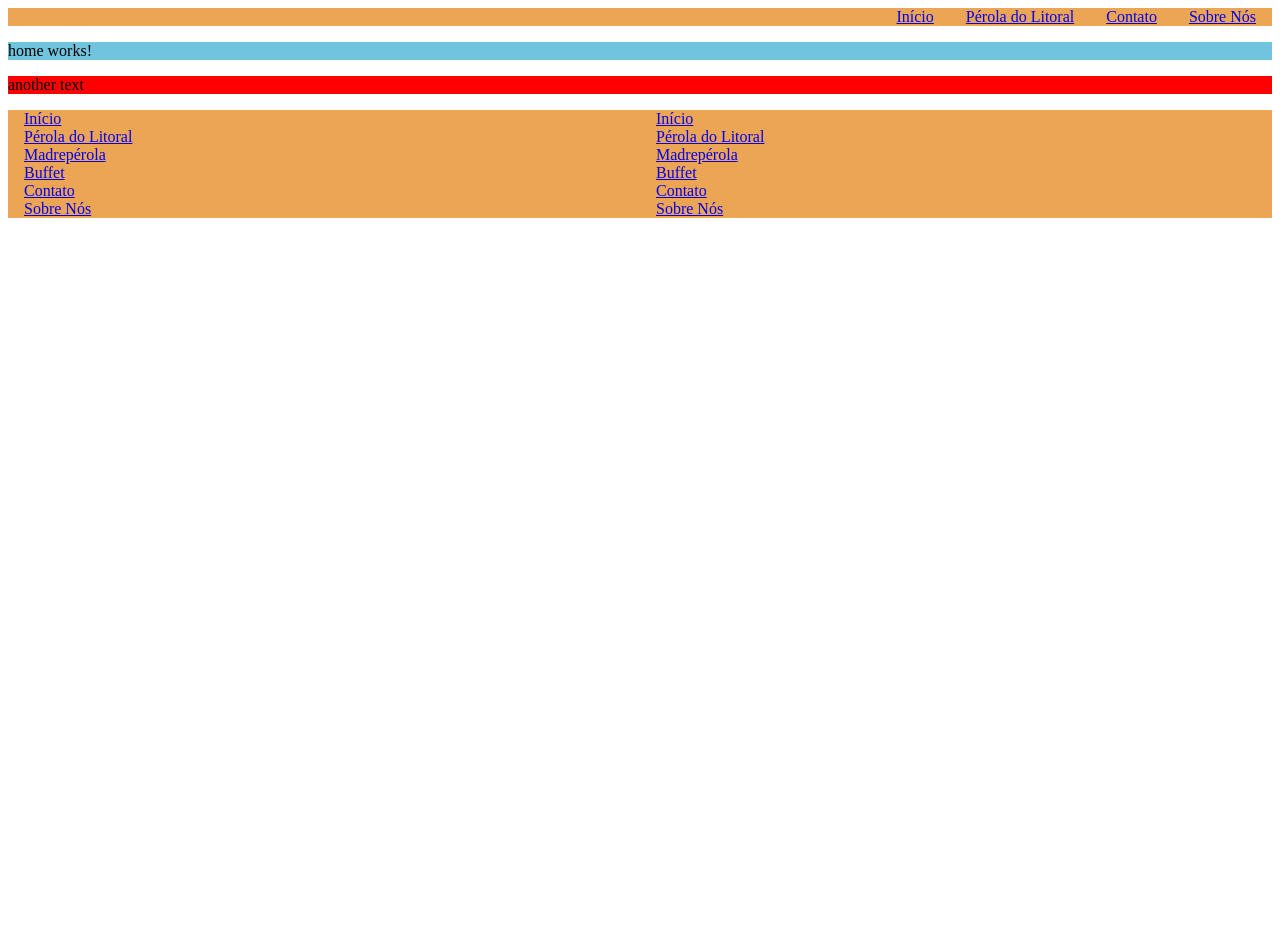
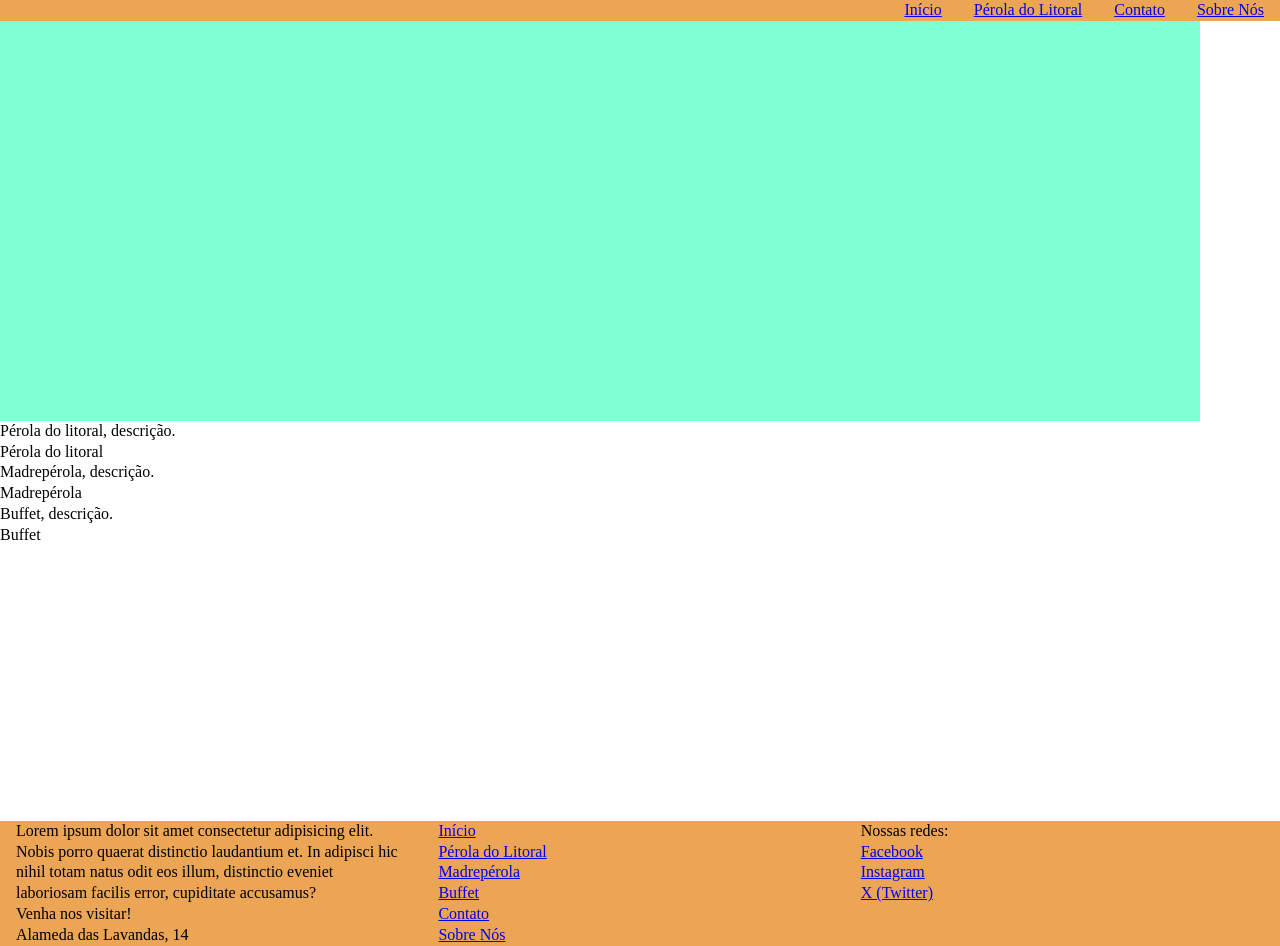
Before and after one commit to GSacata/perola-do-litoral, an Angular app in the folder frontend/: page / in a window 1280 px wide. Before the commit the page ends 800 px from the top, so only its background shows below. Built offline with nearby package versions, Linux system fonts and the light colour scheme.

Commit message:
Adding some styling

```diff
--- a/frontend/src/app/footer/footer.component.html
+++ b/frontend/src/app/footer/footer.component.html
@@ -1,4 +1,9 @@
 <div class="footer">
+    <div class="footer-column">
+        <p>Lorem ipsum dolor sit amet consectetur adipisicing elit. Nobis porro quaerat distinctio laudantium et. In adipisci hic nihil totam natus odit eos illum, distinctio eveniet laboriosam facilis error, cupiditate accusamus?</p>
+        <p>Venha nos visitar!</p>
+        <p>Alameda das Lavandas, 14</p>
+    </div>
     <div class="footer-column">
         <a routerLink="/">Início</a><br>
         <a routerLink="/restaurante" routerLinkActive="active" ariaCurrentWhenActive="page">Pérola do Litoral</a><br>
@@ -8,11 +13,9 @@
         <a routerLink="/sobre-nos" routerLinkActive="active" ariaCurrentWhenActive="page">Sobre Nós</a><br>
     </div>
     <div class="footer-column">
-        <a routerLink="/">Início</a><br>
-        <a routerLink="/restaurante" routerLinkActive="active" ariaCurrentWhenActive="page">Pérola do Litoral</a><br>
-        <a routerLink="/bar" routerLinkActive="active" ariaCurrentWhenActive="page">Madrepérola</a><br>
-        <a routerLink="/buffet" routerLinkActive="active" ariaCurrentWhenActive="page">Buffet</a><br>
-        <a routerLink="/contato" routerLinkActive="active" ariaCurrentWhenActive="page">Contato</a><br>
-        <a routerLink="/sobre-nos" routerLinkActive="active" ariaCurrentWhenActive="page">Sobre Nós</a><br>
+        <p>Nossas redes:</p>
+        <a routerLink="/">Facebook</a><br>
+        <a routerLink="/">Instagram</a><br>
+        <a routerLink="/">X (Twitter)</a><br>
     </div>
 </div>
--- a/frontend/src/app/footer/footer.component.scss
+++ b/frontend/src/app/footer/footer.component.scss
@@ -6,9 +6,9 @@
     display: flex;
 
     &-column {
-        width: 50%;
+        width: 33%;
 
-        a {
+        a, p {
             padding: 0 1rem;
         }
     }
--- a/frontend/src/app/home/home.component.html
+++ b/frontend/src/app/home/home.component.html
@@ -1,2 +1,17 @@
-<p class="test-class">home works!</p>
-<p class="another-test-class">another text</p>
+<div class="page">
+    <section>
+        <div class="banner"></div>
+    </section>
+    <section>
+        <p>Pérola do litoral, descrição.</p>
+        <a>Pérola do litoral</a>
+    </section>
+    <section>
+        <p>Madrepérola, descrição.</p>
+        <a>Madrepérola</a>
+    </section>
+    <section>
+        <p>Buffet, descrição.</p>
+        <a>Buffet</a>
+    </section>
+</div>
--- a/frontend/src/styles.scss
+++ b/frontend/src/styles.scss
@@ -1,7 +1,30 @@
 /* You can add global styles to this file, and also import other style files */
 $perola-primary-color: #71c4dd;
+$perola-primary-color-darker: #398da7;
 $madrep-primary-color: #eca554;
+$madrep-primary-color-darker: #b97b34;
+
+body {
+    margin: 0;
+    padding: 0;
+}
+
+p, a, div, li {
+    line-height: 1.3;
+    margin: 0;
+    padding: 0;
+}
 
 .another-test-class {
     background-color: red;
 }
+
+.page {
+    min-height: 800px;
+}
+
+.banner {
+    width: 1200px;
+    height: 400px;
+    background-color: aquamarine;
+}
```
